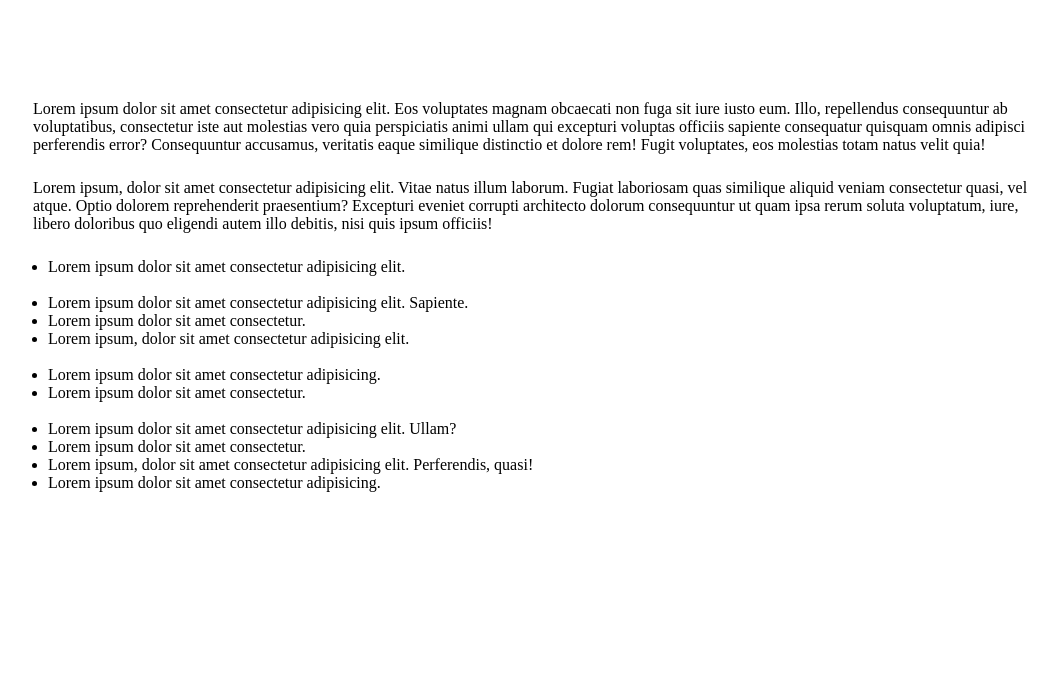
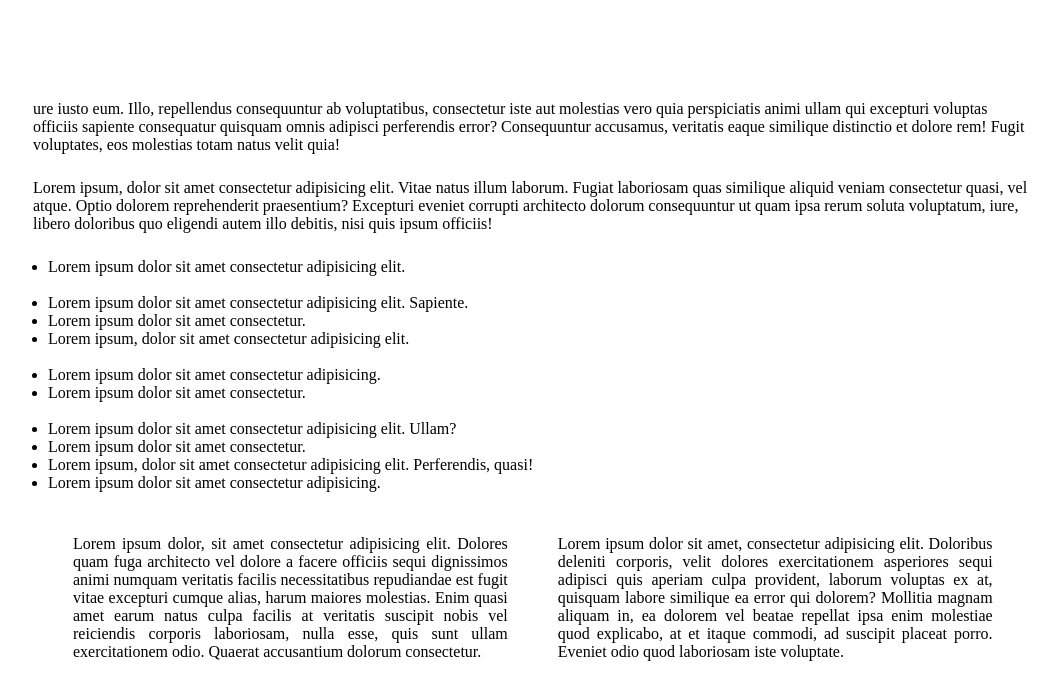
Before and after one commit to utkarsh12ut/template1, a plain HTML site: page src/index.html in a window 1280 px wide. Shown: the whole page, without its empty margins (72-1130 px from the left). Drawn offline with Linux system fonts and the light colour scheme.

Commit message:
third commit

```diff
--- a/src/index.html
+++ b/src/index.html
@@ -5,15 +5,32 @@
             p{
                 margin: 25px;
             }
-        </style>
-    </head>
+
+            #div1{
+                float: left;
+                width: 48%;
+                text-align: justify;
+
+
+            }
+
+            #div2{
+                float: left;
+                text-align: justify;
+                width: 48%;
+
+
+            }
+            </style>
+</head>
+
     <body style="margin-top: 100px;
     margin-bottom: 100px;
     margin-right: 150px;
     margin-left: 80px;" >
-       <p  >
-        Lorem ipsum dolor sit amet consectetur adipisicing elit. Eos voluptates magnam obcaecati non fuga sit iure iusto eum. Illo, repellendus consequuntur ab voluptatibus, consectetur iste aut molestias vero quia perspiciatis animi ullam qui excepturi voluptas officiis sapiente consequatur quisquam omnis adipisci perferendis error? Consequuntur accusamus, veritatis eaque similique distinctio et dolore rem! Fugit voluptates, eos molestias totam natus velit quia!
-       </p>
+            <p>
+                ure iusto eum. Illo, repellendus consequuntur ab voluptatibus, consectetur iste aut molestias vero quia perspiciatis animi ullam qui excepturi voluptas officiis sapiente consequatur quisquam omnis adipisci perferendis error? Consequuntur accusamus, veritatis eaque similique distinctio et dolore rem! Fugit voluptates, eos molestias totam natus velit quia!
+            </p>
 
 
        <p>Lorem ipsum, dolor sit amet consectetur adipisicing elit. Vitae natus illum laborum. Fugiat laboriosam quas similique aliquid veniam consectetur quasi, vel atque. Optio dolorem reprehenderit praesentium? Excepturi eveniet corrupti architecto dolorum consequuntur ut quam ipsa rerum soluta voluptatum, iure, libero doloribus quo eligendi autem illo debitis, nisi quis ipsum officiis!</p>
@@ -33,6 +50,18 @@
            <li>Lorem ipsum dolor sit amet consectetur.</li>
            <li>Lorem ipsum, dolor sit amet consectetur adipisicing elit. Perferendis, quasi!</li>
            <li>Lorem ipsum dolor sit amet consectetur adipisicing.</li>
+
+           <br>
+
+        <div id="div1" >
+            <p> Lorem ipsum dolor, sit amet consectetur adipisicing elit. Dolores quam fuga architecto vel dolore a facere officiis sequi dignissimos animi numquam veritatis facilis necessitatibus repudiandae est fugit vitae excepturi cumque alias, harum maiores molestias. Enim quasi amet earum natus culpa facilis at veritatis suscipit nobis vel reiciendis corporis laboriosam, nulla esse, quis sunt ullam exercitationem odio. Quaerat accusantium dolorum consectetur.</p>
+
+        </div>
+
+        <div id="div2">
+            <p>Lorem ipsum dolor sit amet, consectetur adipisicing elit. Doloribus deleniti corporis, velit dolores exercitationem asperiores sequi adipisci quis aperiam culpa provident, laborum voluptas ex at, quisquam labore similique ea error qui dolorem? Mollitia magnam aliquam in, ea dolorem vel beatae repellat ipsa enim molestiae quod explicabo, at et itaque commodi, ad suscipit placeat porro. Eveniet odio quod laboriosam iste voluptate.</p>
+        </div>
+
        </ul>
     </body>
 </html>
```
